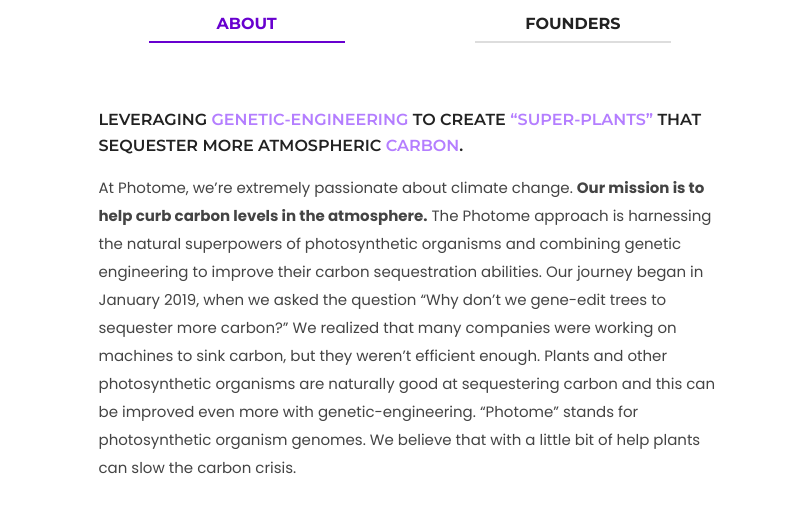
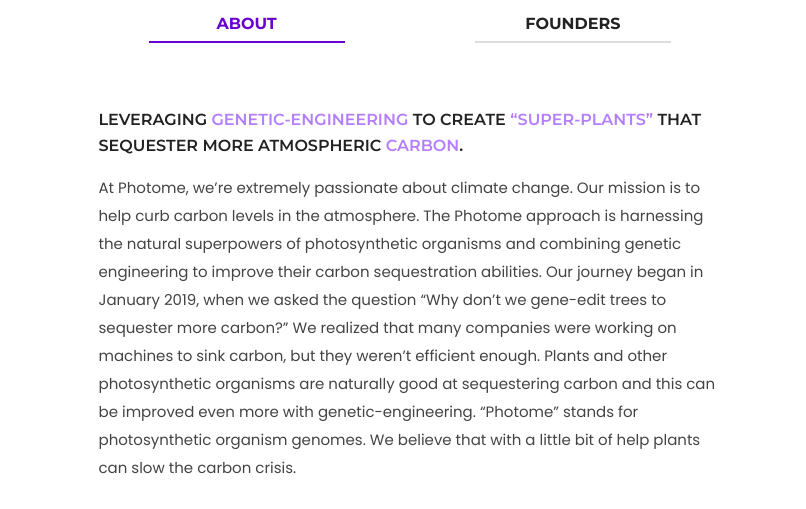
Before and after one commit to photomelabs/photomelabs.github.io, a plain HTML site: page index.html in a window 1280 px wide. Shown: the part 897-1406 px from the top of the page, 474-1280 px from the left. Drawn offline with nearby package versions, Linux system fonts and the light colour scheme; a script that the page names is missing; a web font is replaced by a local one.

Commit message:
Update index.html

```diff
--- a/index.html
+++ b/index.html
@@ -133,7 +133,7 @@
                             <div class="tab-content">
                                 <div role="tabpanel" class="tab-pane fade in active" id="Section1"> <!-- Single Tab -->
                                    <h4 class="about-heading">Leveraging <span>genetic-engineering</span> to create <span>“super-plants”</span> that sequester more atmospheric <span>carbon</span>.</h4>
-                                     <p>At Photome, we’re extremely passionate about climate change. <b>Our mission is to help curb carbon levels in the atmosphere.</b> The Photome approach is harnessing the natural superpowers of photosynthetic organisms and combining genetic engineering to improve their carbon sequestration abilities. Our journey began in January 2019, when we asked the question “Why don’t we gene-edit trees to sequester more carbon?” We realized that many companies were working on machines to sink carbon, but they weren’t efficient enough. Plants and other photosynthetic organisms are naturally good at sequestering carbon and this can be improved even more with genetic-engineering. “Photome” stands for photosynthetic organism genomes. We believe that with a little bit of help plants can slow the carbon crisis.</p>
+                                     <p>At Photome, we’re extremely passionate about climate change. <span>Our mission is to help curb carbon levels in the atmosphere.</span> The Photome approach is harnessing the natural superpowers of photosynthetic organisms and combining genetic engineering to improve their carbon sequestration abilities. Our journey began in January 2019, when we asked the question “Why don’t we gene-edit trees to sequester more carbon?” We realized that many companies were working on machines to sink carbon, but they weren’t efficient enough. Plants and other photosynthetic organisms are naturally good at sequestering carbon and this can be improved even more with genetic-engineering. “Photome” stands for photosynthetic organism genomes. We believe that with a little bit of help plants can slow the carbon crisis.</p>
                                     <ul class="social-links"> <!--=== social-links ===-->
                                       <li><a href=" https://www.facebook.com/photomelabs/"><i class="fab fa-facebook-f"></i></a></li>
                                       <li><a href="https://twitter.com/photomelabs"><i class="fab fa-twitter"></i></a></li>
```
